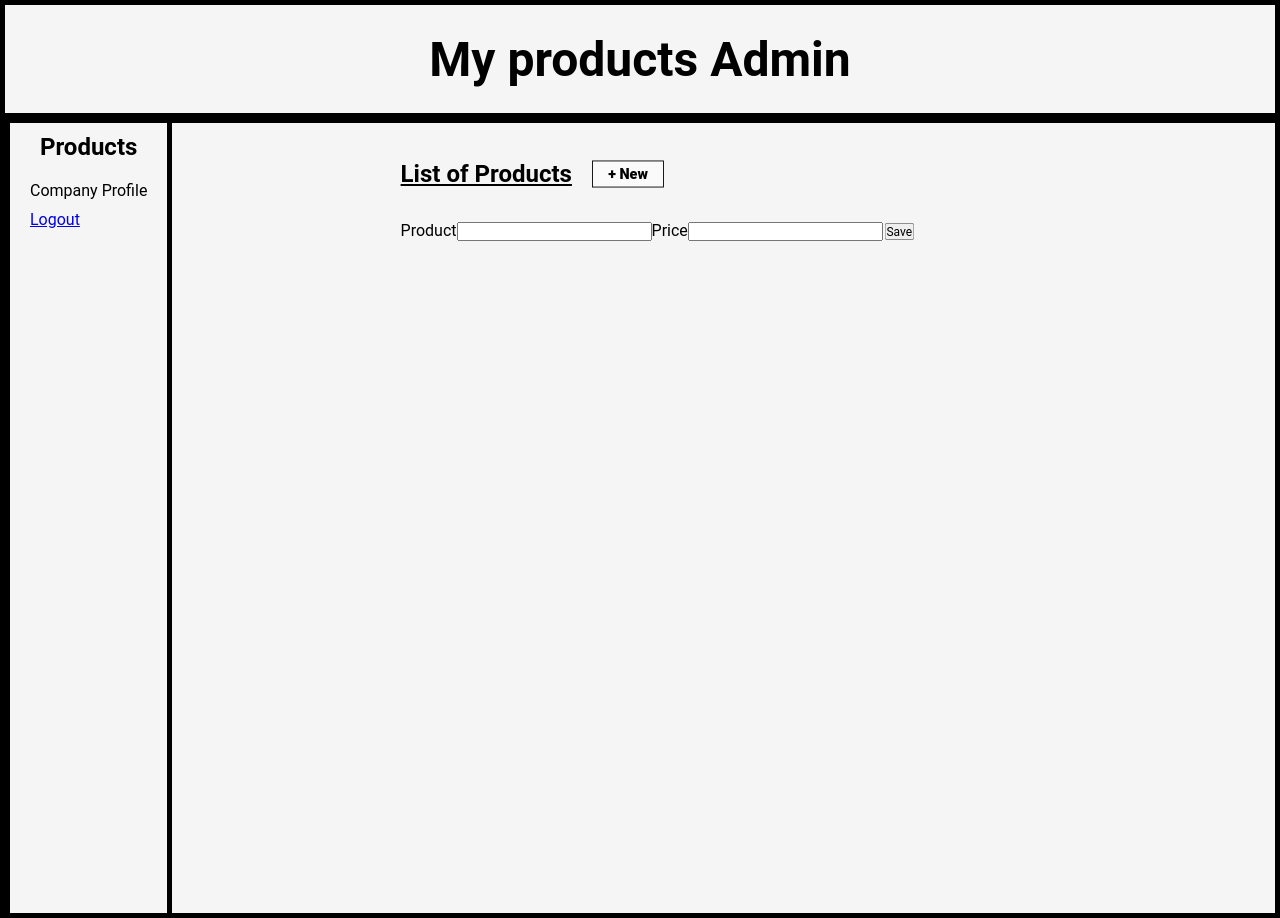
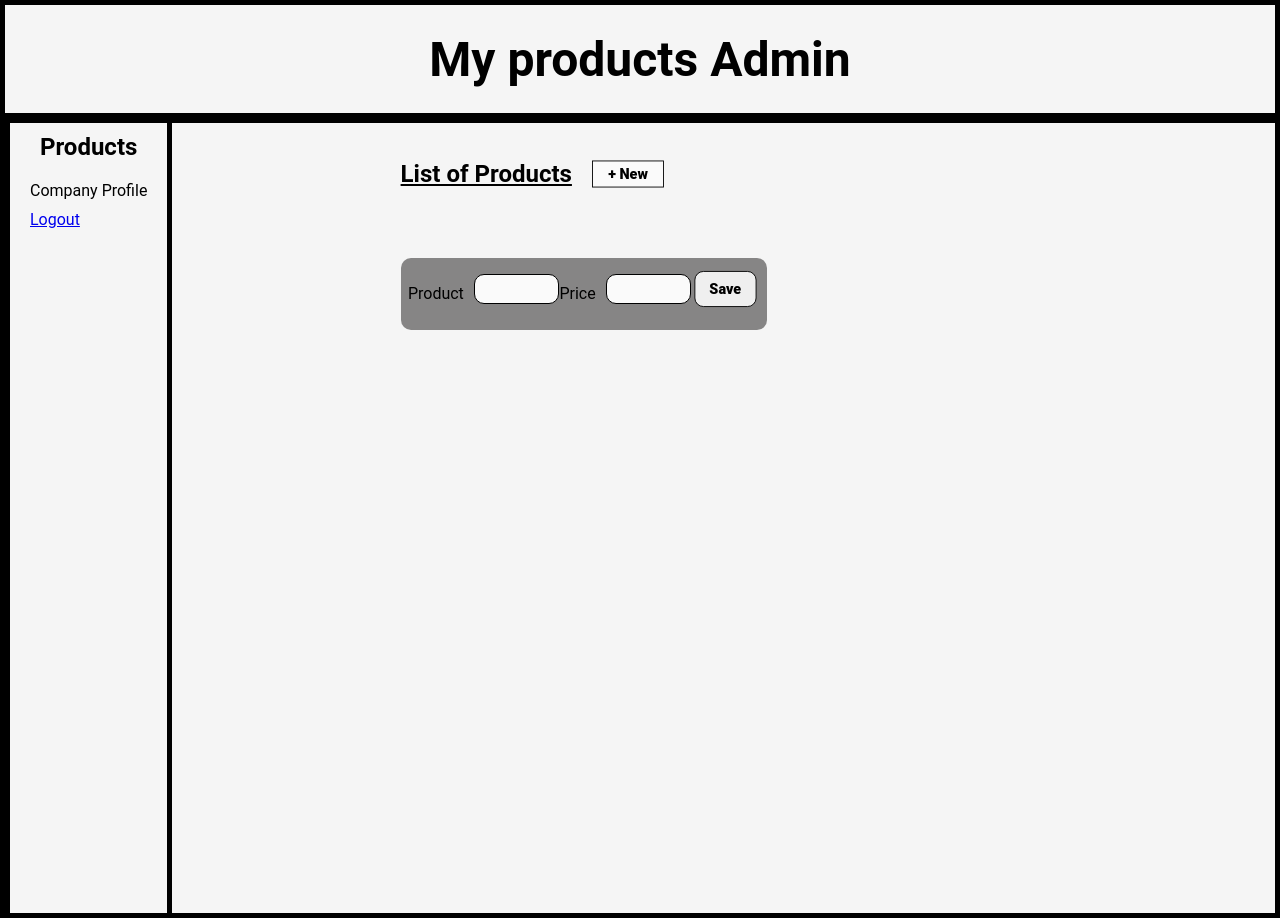
Before and after one commit to igor93araujo/sales-page-ws-work-sistemas, a Next.js app: page /admPage in a window 1280 px wide. Both pictures are taken after a click on the button "+ New". Built offline with nearby package versions, Linux system fonts and the light colour scheme.

Commit message:
estilização final da lista de produtos

```diff
--- a/src/components/ProductsListAdm.jsx
+++ b/src/components/ProductsListAdm.jsx
@@ -1,7 +1,8 @@
 import React from 'react'
 
 export default function ProductsListAdm() {
-  const [todos, setTodos] = React.useState([])
+  const [products, setProducts] = React.useState([])
+  //trocar todos por products e setTodos por setProducts
   const [newTodo, setNewTodo] = React.useState('')
   const [ showAddProduct, setShowAddProduct ] = React.useState(false)
   const [ productName, setProductName ] = React.useState('')
@@ -14,18 +15,18 @@ export default function ProductsListAdm() {
       product: productName,
       price: productPrice
     }
-    setTodos([...todos, newProduct])
+    setProducts([...products, newProduct])
     setShowAddProduct(false)
   }
 
   const saveProduct = () => {
-    const newTodos = todos.map((todo) => {
-      if (todo.product === editingProduct.product) {
-        return { ...todo, product: productName, price: productPrice }
+    const newProducts = products.map((item) => {
+      if (item.product === editingProduct.product) {
+        return { ...item, product: productName, price: productPrice }
       }
-      return todo
+      return item
     })
-    setTodos(newTodos)
+    setProducts(newProducts)
     setEditingProduct(null)
     setProductName('')
     setProductPrice('')
@@ -66,14 +67,14 @@ export default function ProductsListAdm() {
         <table>
           <tbody>
             {
-              todos.map((todo) => (
-                <tr key={todo.product}>
-                  <td className='productName'>{todo.product}</td>
-                  <td className='productPrice'>{` $ ${todo.price}`}</td>
+              products.map((product) => (
+                <tr key={product.product}>
+                  <td className='productName'>{product.product}</td>
+                  <td className='productPrice'>{` $ ${product.price}`}</td>
                   <td className='productBtns'>
                   <button
                     type="button"
-                    onClick={() => setEditingProduct(todo)}
+                    onClick={() => setEditingProduct(product)}
                     className='editBtn'
                   >
                     Edit
@@ -82,8 +83,8 @@ export default function ProductsListAdm() {
                       type='button'
                       onClick={
                         () => {
-                          const newTodos = todos.filter((item) => item.product !== todo.product)
-                          setTodos(newTodos)
+                          const newProducts = products.filter((item) => item.product !== product.product)
+                          setProducts(newProducts)
                         }
                       }
                       className='deleteBtn'
@@ -97,7 +98,7 @@ export default function ProductsListAdm() {
       </div>
       {
         showAddProduct &&
-      <form >
+      <form className='addProductForm' >
         <label htmlFor="product">Product</label>
         <input
           type="text"
@@ -121,12 +122,12 @@ export default function ProductsListAdm() {
           onClick={() => addProductToList()}
         >
         Save
-        </button>
+        </button        >
       </form>
       }
 {
   editingProduct ? (
-    <form>
+    <form className='addProductForm'>
       <label htmlFor="product">Product</label>
       <input
         type="text"
@@ -150,15 +151,8 @@ export default function ProductsListAdm() {
         Cancel
       </button>
     </form>
-  ) : (
-    showAddProduct && (
-      <form>
-        {/* ... */}
-      </form>
-    )
-  )
+  ) : null
 }
-
     </section>
   )
 }
--- a/src/styles/globals.css
+++ b/src/styles/globals.css
@@ -254,7 +254,7 @@ button:hover {
   transform: scale(1.3);
 }
 
-loginForm {
+.loginForm {
   width: 30%;
   height: 30%;
   display: flex;
@@ -379,3 +379,44 @@ table td{
     font-size: 1rem;
     cursor: pointer;
   }
+
+  .addProductForm {
+    width: 50%;
+    height: 10%;
+    display: flex;
+    justify-content: center;
+    align-items: center;
+    color: black;
+    right: 30%;
+    border-radius: 10px;
+    background-color: rgba(24, 23, 23, 0.5);
+    padding: 1%;
+    margin-top: 5%;
+  }
+
+  .addProductForm input {
+    width: 100%;
+    height: 30px;
+    border: 1px solid black;
+    border-radius: 10px;
+    background-color: #fafafa;
+    color: rgb(0, 0, 0);
+    font-weight: 900;
+    font-size: 1rem;
+    cursor: pointer;
+    margin-bottom: 10px;
+    margin-left: 10px;
+    padding: 1%;
+
+  }
+
+  .addProductForm button {
+    width: 300px;
+    height: 40px;
+    border: 1px solid black;
+    border-radius: 10px;
+    color: rgb(0, 0, 0);
+    font-weight: 900;
+    font-size: 1rem;
+    margin-bottom: 10px;
+  }
```
Also changed, not shown: src/components/ProductEditForm.jsx (deleted).
